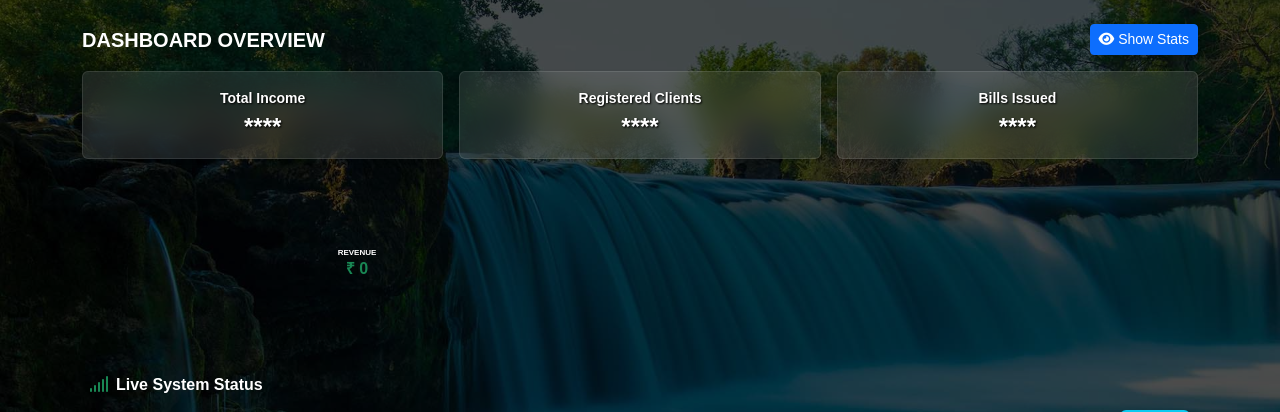
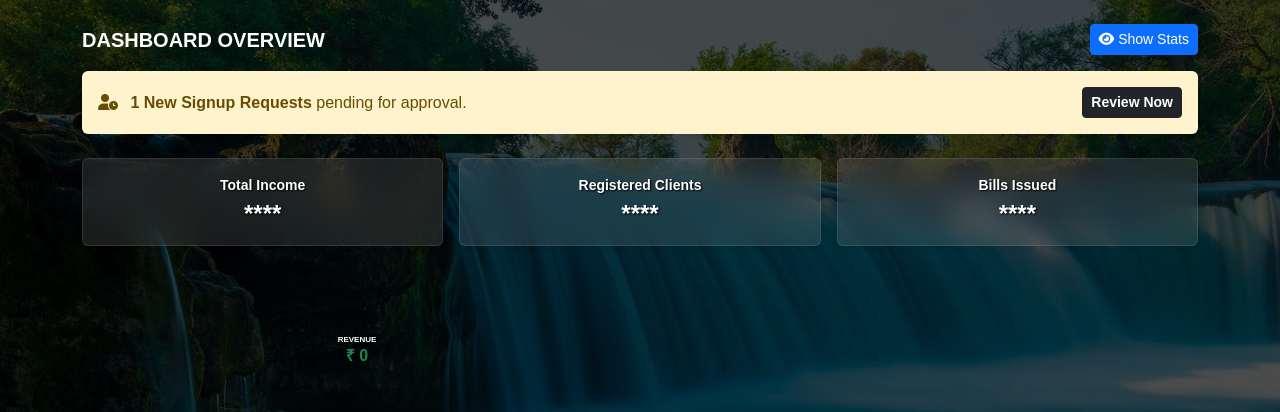
Before and after one commit to Manish123321316/my-garage-app, a Flask app: page / in a window 1280 px wide. Shown: the part 56-468 px from the top of the page. Run offline with Flask 3, Linux system fonts and the light colour scheme; a user stored in the database is signed in; data comes from the database, SQL or seed files in the repository; data that the repository does not hold is empty.

Commit message:
Update index.html

```diff
--- a/templates/index.html
+++ b/templates/index.html
@@ -49,6 +49,16 @@
         <i class="fas fa-eye" id="eyeIcon"></i> <span id="btnText">Show Stats</span>
     </button>
 </div>
+
+{% if current_user.role == 'Owner' and pending_count > 0 %}
+<div class="alert alert-warning d-flex justify-content-between align-items-center shadow-sm border-0 mb-4">
+    <div>
+        <i class="fas fa-user-clock me-2"></i>
+        <strong>{{ pending_count }} New Signup Requests</strong> pending for approval.
+    </div>
+    <a href="/manage_users" class="btn btn-dark btn-sm fw-bold">Review Now</a>
+</div>
+{% endif %}
 
 {% if stats and current_user.role != 'Team' %}
 <div class="row g-3 mb-4">
```
